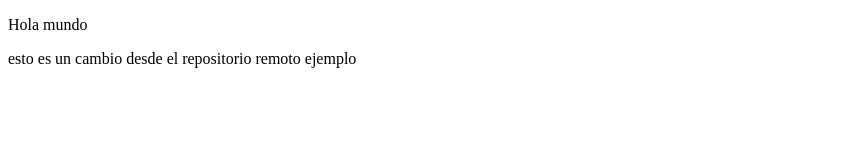
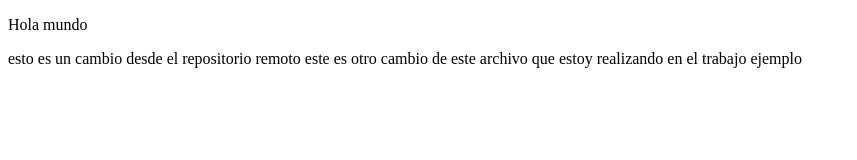
Before and after one commit to MynorEscobar/2024pp-ejemplo01oct, a plain HTML site: page index.html in a window 1280 px wide. Shown: the whole page, without its empty margins (0-857 px from the left). Drawn offline with Linux system fonts and the light colour scheme.

```diff
--- a/index.html
+++ b/index.html
@@ -6,6 +6,9 @@
     <title>Ejemplo</title>
     <p>Hola mundo</p>
     esto es un cambio desde el repositorio remoto
+    este es otro cambio de este archivo
+    que estoy realizando en el trabajo
+
 </head>
 <body>
     ejemplo
```
